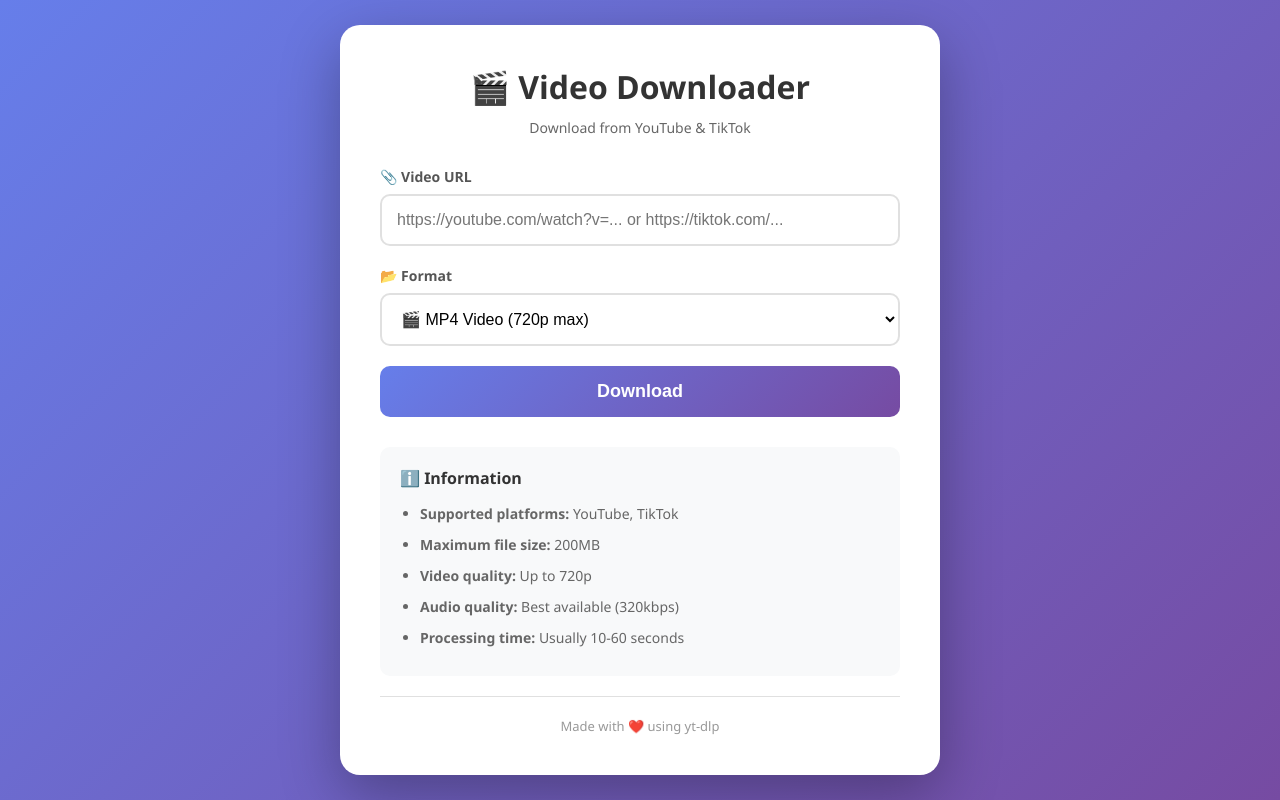
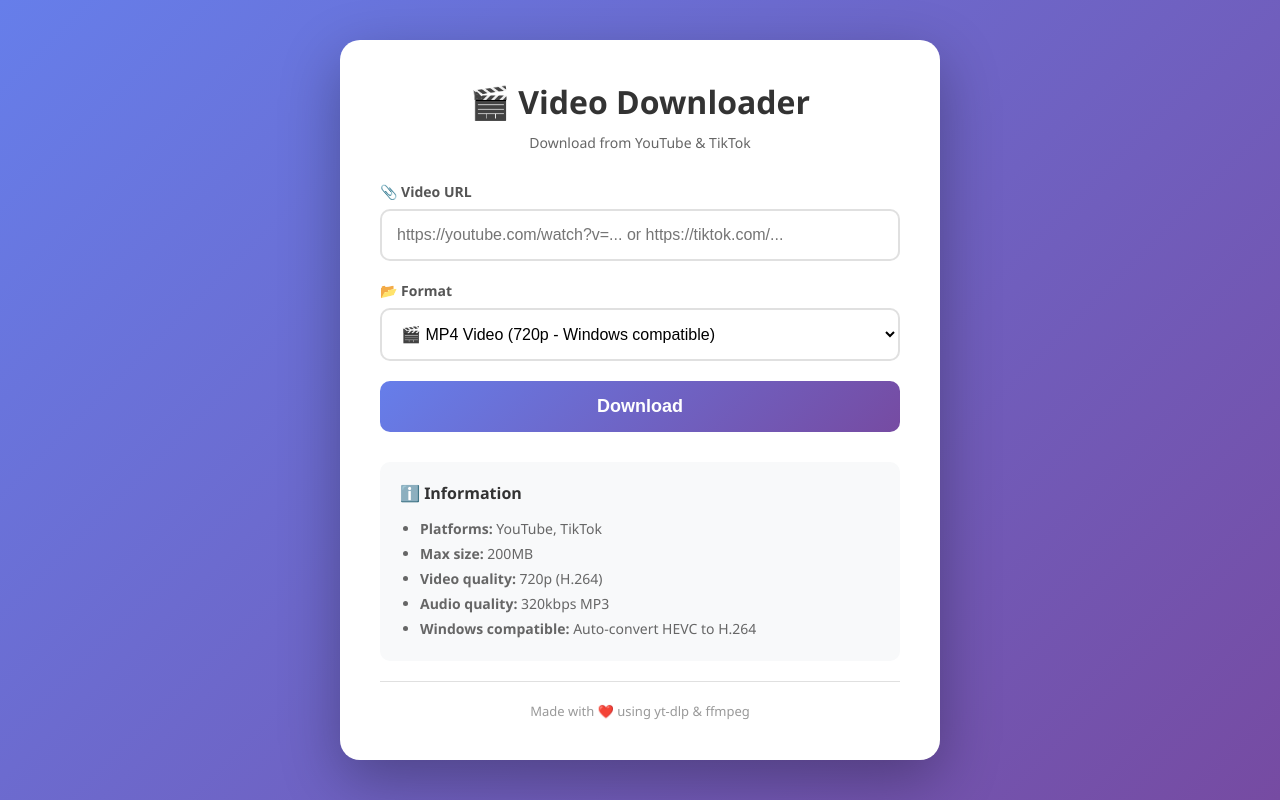
Before and after one commit to nwe-kerchief/videoandaudiodownloader, a Flask app: page / in a window 1280 px wide. Run offline with Flask 3, Linux system fonts and the light colour scheme.

Commit message:
Update index.html

```diff
--- a/templates/index.html
+++ b/templates/index.html
@@ -32,14 +32,8 @@
         }
 
         @keyframes fadeIn {
-            from {
-                opacity: 0;
-                transform: translateY(20px);
-            }
-            to {
-                opacity: 1;
-                transform: translateY(0);
-            }
+            from { opacity: 0; transform: translateY(20px); }
+            to { opacity: 1; transform: translateY(0); }
         }
 
         h1 {
@@ -112,8 +106,6 @@
             font-weight: 600;
             cursor: pointer;
             transition: all 0.3s;
-            position: relative;
-            overflow: hidden;
         }
 
         button:hover:not(:disabled) {
@@ -138,18 +130,6 @@
             text-align: center;
             font-weight: 500;
             display: none;
-            animation: slideDown 0.3s ease-out;
-        }
-
-        @keyframes slideDown {
-            from {
-                opacity: 0;
-                transform: translateY(-10px);
-            }
-            to {
-                opacity: 1;
-                transform: translateY(0);
-            }
         }
 
         #status.show {
@@ -166,12 +146,6 @@
             background: #efe;
             color: #2d7a2d;
             border: 2px solid #cfc;
-        }
-
-        .processing {
-            background: #fef9e7;
-            color: #f39c12;
-            border: 2px solid #fdeaa8;
         }
 
         .spinner {
@@ -211,10 +185,6 @@
             line-height: 1.8;
         }
 
-        .info li {
-            margin-bottom: 6px;
-        }
-
         .footer {
             text-align: center;
             margin-top: 20px;
@@ -225,13 +195,8 @@
         }
 
         @media (max-width: 600px) {
-            .container {
-                padding: 25px;
-            }
-
-            h1 {
-                font-size: 24px;
-            }
+            .container { padding: 25px; }
+            h1 { font-size: 24px; }
         }
     </style>
 </head>
@@ -254,14 +219,12 @@
             <div class="form-group">
                 <label for="format">📂 Format</label>
                 <select id="format">
-                    <option value="mp4">🎬 MP4 Video (720p max)</option>
-                    <option value="mp3">🎵 MP3 Audio (Best Quality)</option>
+                    <option value="mp4">🎬 MP4 Video (720p - Windows compatible)</option>
+                    <option value="mp3">🎵 MP3 Audio (320kbps)</option>
                 </select>
             </div>
 
-            <button type="submit" id="submitBtn">
-                Download
-            </button>
+            <button type="submit" id="submitBtn">Download</button>
         </form>
 
         <div class="spinner" id="spinner"></div>
@@ -270,17 +233,15 @@
         <div class="info">
             <h3>ℹ️ Information</h3>
             <ul>
-                <li><strong>Supported platforms:</strong> YouTube, TikTok</li>
-                <li><strong>Maximum file size:</strong> 200MB</li>
-                <li><strong>Video quality:</strong> Up to 720p</li>
-                <li><strong>Audio quality:</strong> Best available (320kbps)</li>
-                <li><strong>Processing time:</strong> Usually 10-60 seconds</li>
+                <li><strong>Platforms:</strong> YouTube, TikTok</li>
+                <li><strong>Max size:</strong> 200MB</li>
+                <li><strong>Video quality:</strong> 720p (H.264)</li>
+                <li><strong>Audio quality:</strong> 320kbps MP3</li>
+                <li><strong>Windows compatible:</strong> Auto-convert HEVC to H.264</li>
             </ul>
         </div>
 
-        <div class="footer">
-            Made with ❤️ using yt-dlp
-        </div>
+        <div class="footer">Made with ❤️ using yt-dlp & ffmpeg</div>
     </div>
 
     <script>
@@ -302,7 +263,6 @@
                 return;
             }
 
-            // Disable form
             submitBtn.disabled = true;
             submitBtn.textContent = 'Processing...';
             spinner.style.display = 'block';
@@ -311,9 +271,7 @@
             try {
                 const response = await fetch('/api/download', {
                     method: 'POST',
-                    headers: {
-                        'Content-Type': 'application/json'
-                    },
+                    headers: {'Content-Type': 'application/json'},
                     body: JSON.stringify({ url, format })
                 });
 
@@ -322,18 +280,14 @@
                     throw new Error(error.error || 'Download failed');
                 }
 
-                // Get filename from Content-Disposition header
                 const contentDisposition = response.headers.get('Content-Disposition');
                 let filename = `download.${format}`;
 
                 if (contentDisposition) {
-                    const filenameMatch = contentDisposition.match(/filename="?(.+?)"?$/);
-                    if (filenameMatch) {
-                        filename = filenameMatch[1];
-                    }
+                    const match = contentDisposition.match(/filename="?(.+?)"?$/);
+                    if (match) filename = match[1];
                 }
 
-                // Download file
                 const blob = await response.blob();
                 const downloadUrl = window.URL.createObjectURL(blob);
                 const a = document.createElement('a');
@@ -345,12 +299,10 @@
                 window.URL.revokeObjectURL(downloadUrl);
 
                 showStatus('✅ Download started! Check your downloads folder.', 'success');
-
-                // Clear form
                 urlInput.value = '';
 
             } catch (error) {
-                console.error('Download error:', error);
+                console.error('Error:', error);
                 showStatus('❌ ' + error.message, 'error');
             } finally {
                 submitBtn.disabled = false;
```
